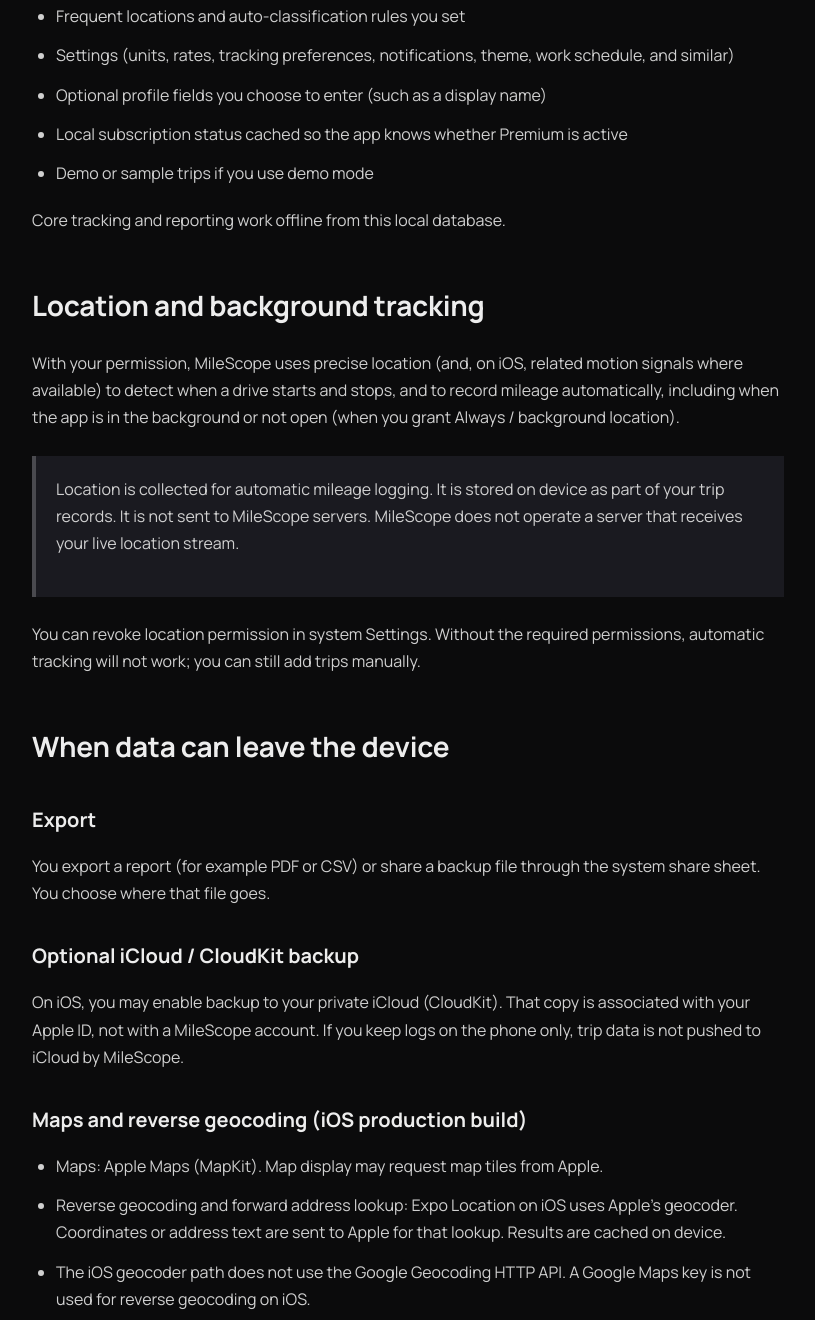
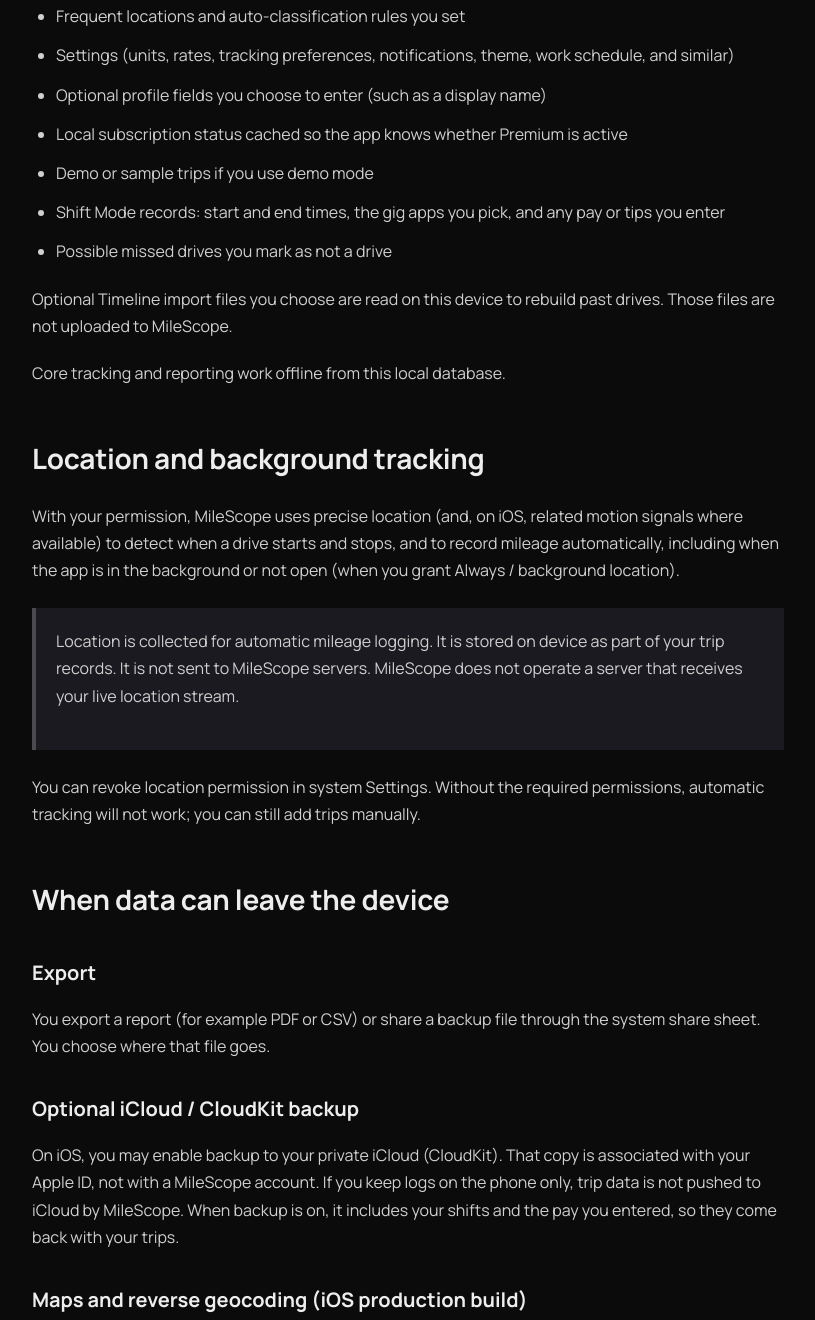
Before and after one commit to AtharvRaotole/milescope-legal, a plain HTML site: page privacy.html in a window 1280 px wide. Shown: the part 1880-3200 px from the top of the page, without its empty margins (232-1047 px from the left). Drawn offline with Linux system fonts and the light colour scheme.

Commit message:
Cover Shift Mode, missed drives and Siri in the privacy policy
Adds Shift Mode records, dismissed missed drives, iCloud backup of
shifts and pay, and Siri and App Group use to the privacy policy, and
stops long words from widening narrow screens.

```diff
--- a/privacy.html
+++ b/privacy.html
@@ -14,18 +14,27 @@
             box-sizing: border-box;
         }
 
+        html {
+            overflow-x: hidden;
+        }
+
         body {
             font-family: 'Manrope', -apple-system, BlinkMacSystemFont, 'Segoe UI', sans-serif;
             background-color: #0B0B0C;
             color: #EDEDED;
             line-height: 1.7;
             font-size: 16px;
+            overflow-x: hidden;
+            overflow-wrap: anywhere;
+            word-break: break-word;
         }
 
         .container {
             max-width: 800px;
             margin: 0 auto;
             padding: 60px 24px;
+            overflow-wrap: anywhere;
+            word-break: break-word;
         }
 
         .back-link {
@@ -188,7 +197,10 @@
             <li>Optional profile fields you choose to enter (such as a display name)</li>
             <li>Local subscription status cached so the app knows whether Premium is active</li>
             <li>Demo or sample trips if you use demo mode</li>
+            <li>Shift Mode records: start and end times, the gig apps you pick, and any pay or tips you enter</li>
+            <li>Possible missed drives you mark as not a drive</li>
         </ul>
+        <p>Optional Timeline import files you choose are read on this device to rebuild past drives. Those files are not uploaded to MileScope.</p>
         <p>Core tracking and reporting work offline from this local database.</p>
 
         <h2>Location and background tracking</h2>
@@ -203,7 +215,7 @@
         <p>You export a report (for example PDF or CSV) or share a backup file through the system share sheet. You choose where that file goes.</p>
 
         <h3>Optional iCloud / CloudKit backup</h3>
-        <p>On iOS, you may enable backup to your private iCloud (CloudKit). That copy is associated with your Apple ID, not with a MileScope account. If you keep logs on the phone only, trip data is not pushed to iCloud by MileScope.</p>
+        <p>On iOS, you may enable backup to your private iCloud (CloudKit). That copy is associated with your Apple ID, not with a MileScope account. If you keep logs on the phone only, trip data is not pushed to iCloud by MileScope. When backup is on, it includes your shifts and the pay you entered, so they come back with your trips.</p>
 
         <h3>Maps and reverse geocoding (iOS production build)</h3>
         <ul>
@@ -241,6 +253,7 @@
 
         <h2>How we use information</h2>
         <p>On-device data is used to log and display trips, calculate mileage and deduction-style figures, show maps, classify trips, build exports you request, and remember settings and Premium status.</p>
+        <p>If you import a Timeline export file, MileScope reads that file on your iPhone only and does not upload it. Widget and Live Activity snapshots may use an App Group on the device so Lock Screen and Home Screen surfaces can show your miles without a MileScope server. Siri and Shortcuts requests to start or end a shift are handled on your iPhone through the same App Group.</p>
         <div class="highlight">
             <p><strong>Tax-related numbers in the app are records and estimates for your own use. They are not tax advice.</strong> MileScope does not guarantee any tax outcome, deduction amount, or IRS acceptance of your records. You are responsible for reviewing your log and consulting a tax professional when needed.</p>
         </div>
```
Also changed, not shown: help.html (+5 -1 lines), index.html (+6 -0 lines), support.html (+5 -1 lines), terms.html (+9 -0 lines).
